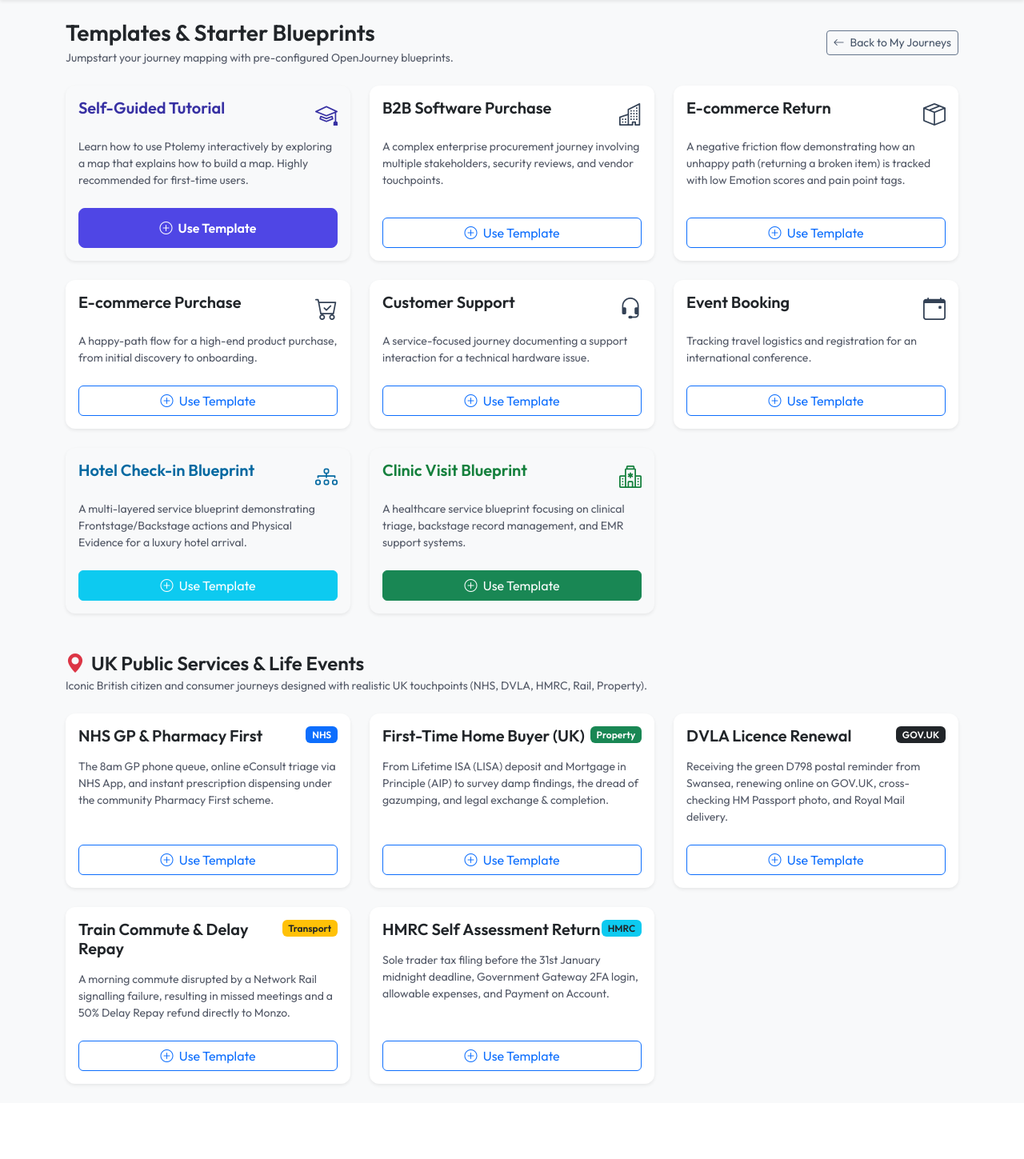
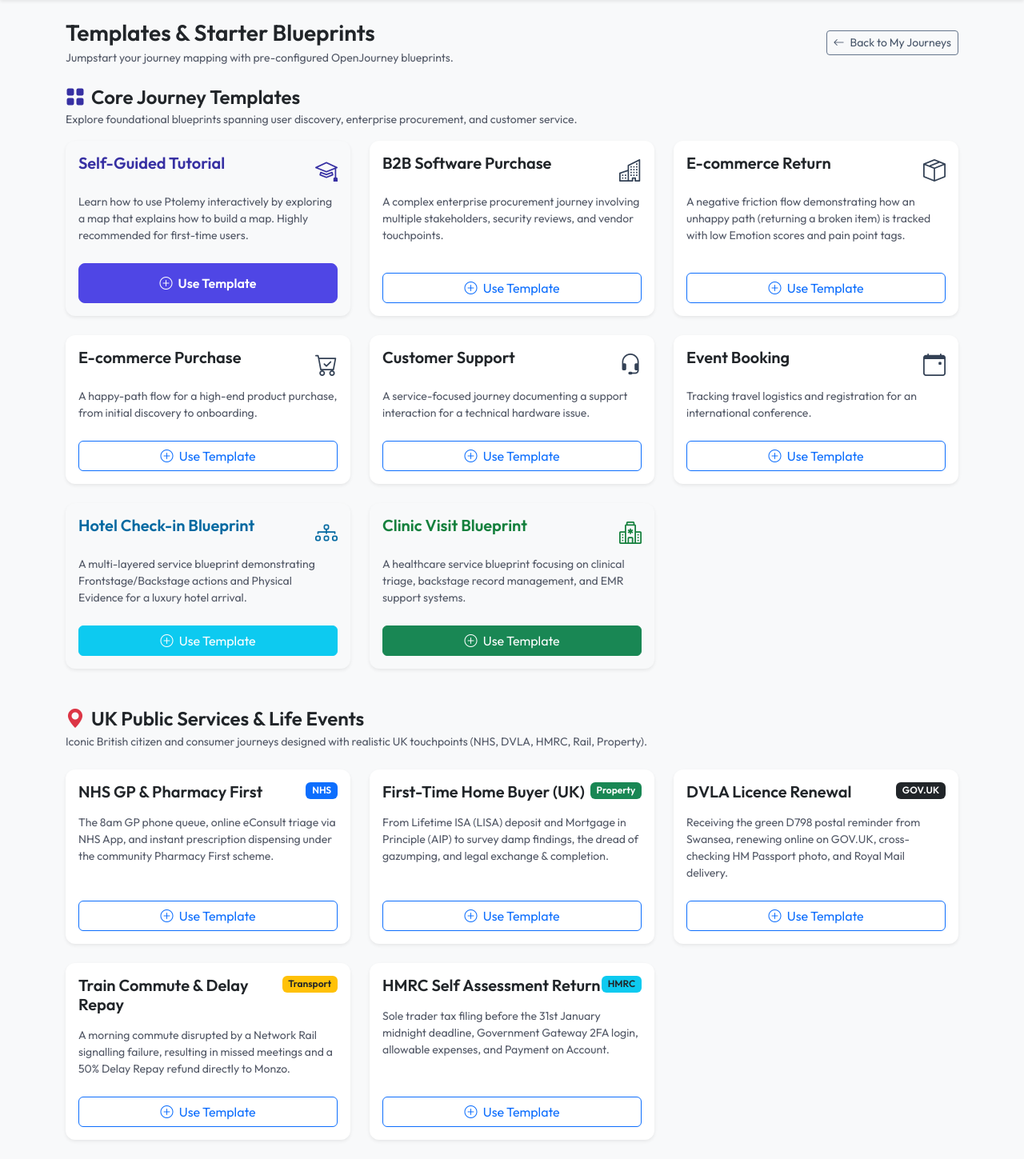
Before and after one commit to andywestley/ptolemy-journey-mapper, a PHP site: page /templates/ in a window 1280 px wide. Shown: the part 70-1519 px from the top of the page at 80% size. Before the commit the page ends 1428 px from the top, so only its background shows below. Run offline with PHP 8.4, Linux system fonts and the light colour scheme; the visitor is signed in with stand-in values (Sample User, id 1); tables that the repository leaves empty hold one stand-in row (values such as "Sample post").

Commit message:
Fix heading order hierarchy to increase strictly by one level

```diff
--- a/public/dashboard.php
+++ b/public/dashboard.php
@@ -37,7 +37,7 @@ include __DIR__ . '/includes/navbar.php';
             <!-- Sidebar for Folders -->
             <aside class="col-md-3 col-lg-2 mb-4 mb-md-0" aria-label="Folders">
                 <div class="d-flex justify-content-between align-items-center mb-3">
-                    <h6 class="fw-bold mb-0 text-muted text-uppercase small">Folders</h6>
+                    <span class="fw-bold mb-0 text-muted text-uppercase small">Folders</span>
                 </div>
                 <div class="list-group list-group-flush mb-4 folder-group shadow-sm rounded-3 overflow-hidden bg-white" id="folder-list">
                     <button class="list-group-item list-group-item-action border-0 p-2 <?php echo ($currentFolder === 'inbox' || empty($currentFolder)) ? 'active' : ''; ?>" data-folder="inbox" onclick="filterByFolder('inbox')">
@@ -88,7 +88,7 @@ include __DIR__ . '/includes/navbar.php';
 
                 <div id="empty-state" class="empty-state" style="display: none;">
                     <i class="bi bi-folder2-open display-1 mb-3 text-muted"></i>
-                    <h3>No journeys found</h3>
+                    <h2 class="h4">No journeys found</h2>
                     <p class="text-muted">Create your first user journey map or import an existing .ojf file.</p>
                 </div>
             </section>
--- a/public/js/dashboard.js
+++ b/public/js/dashboard.js
@@ -91,7 +91,7 @@ async function loadJourneys(type = null) {
                 empty.innerHTML = `
                     <div class="text-center py-5">
                         <i class="bi bi-folder2-open display-1 text-light mb-3"></i>
-                        <h4>No journeys found</h4>
+                        <h2 class="h4">No journeys found</h2>
                         <p class="text-muted">Try changing your filters or create a new journey map.</p>
                     </div>
                 `;
--- a/public/templates.php
+++ b/public/templates.php
@@ -35,13 +35,18 @@ include __DIR__ . '/includes/navbar.php';
         </a>
     </div>
 
+    <div class="mb-3">
+        <h2 class="h4 fw-bold mb-1"><i class="bi bi-grid-fill text-primary me-2"></i>Core Journey Templates</h2>
+        <p class="text-muted small mb-0">Explore foundational blueprints spanning user discovery, enterprise procurement, and customer service.</p>
+    </div>
+
     <div class="row g-4">
         <!-- Tutorial -->
         <div class="col-md-4 col-sm-6">
             <div class="card h-100 border-primary bg-light shadow-sm">
                 <div class="card-body d-flex flex-column">
                     <div class="d-flex justify-content-between align-items-start mb-2">
-                        <h5 class="card-title fw-bold text-primary">Self-Guided Tutorial</h5>
+                        <h3 class="card-title h5 fw-bold text-primary">Self-Guided Tutorial</h3>
                         <i class="bi bi-mortarboard fs-3 text-primary"></i>
                     </div>
                     <p class="card-text text-muted small mb-4 flex-grow-1">Learn how to use Ptolemy interactively by exploring a map that explains how to build a map. Highly recommended for first-time users.</p>
@@ -57,7 +62,7 @@ include __DIR__ . '/includes/navbar.php';
             <div class="card h-100 shadow-sm border-0">
                 <div class="card-body d-flex flex-column">
                     <div class="d-flex justify-content-between align-items-start mb-2">
-                        <h5 class="card-title fw-bold">B2B Software Purchase</h5>
+                        <h3 class="card-title h5 fw-bold">B2B Software Purchase</h3>
                         <i class="bi bi-buildings fs-3 text-secondary"></i>
                     </div>
                     <p class="card-text text-muted small mb-4 flex-grow-1">A complex enterprise procurement journey involving multiple stakeholders, security reviews, and vendor touchpoints.</p>
@@ -73,7 +78,7 @@ include __DIR__ . '/includes/navbar.php';
             <div class="card h-100 shadow-sm border-0">
                 <div class="card-body d-flex flex-column">
                     <div class="d-flex justify-content-between align-items-start mb-2">
-                        <h5 class="card-title fw-bold">E-commerce Return</h5>
+                        <h3 class="card-title h5 fw-bold">E-commerce Return</h3>
                         <i class="bi bi-box-seam fs-3 text-secondary"></i>
                     </div>
                     <p class="card-text text-muted small mb-4 flex-grow-1">A negative friction flow demonstrating how an unhappy path (returning a broken item) is tracked with low Emotion scores and pain point tags.</p>
@@ -89,7 +94,7 @@ include __DIR__ . '/includes/navbar.php';
             <div class="card h-100 shadow-sm border-0">
                 <div class="card-body d-flex flex-column">
                     <div class="d-flex justify-content-between align-items-start mb-2">
-                        <h5 class="card-title fw-bold">E-commerce Purchase</h5>
+                        <h3 class="card-title h5 fw-bold">E-commerce Purchase</h3>
                         <i class="bi bi-cart-check fs-3 text-secondary"></i>
                     </div>
                     <p class="card-text text-muted small mb-4 flex-grow-1">A happy-path flow for a high-end product purchase, from initial discovery to onboarding.</p>
@@ -105,7 +110,7 @@ include __DIR__ . '/includes/navbar.php';
             <div class="card h-100 shadow-sm border-0">
                 <div class="card-body d-flex flex-column">
                     <div class="d-flex justify-content-between align-items-start mb-2">
-                        <h5 class="card-title fw-bold">Customer Support</h5>
+                        <h3 class="card-title h5 fw-bold">Customer Support</h3>
                         <i class="bi bi-headset fs-3 text-secondary"></i>
                     </div>
                     <p class="card-text text-muted small mb-4 flex-grow-1">A service-focused journey documenting a support interaction for a technical hardware issue.</p>
@@ -121,7 +126,7 @@ include __DIR__ . '/includes/navbar.php';
             <div class="card h-100 shadow-sm border-0">
                 <div class="card-body d-flex flex-column">
                     <div class="d-flex justify-content-between align-items-start mb-2">
-                        <h5 class="card-title fw-bold">Event Booking</h5>
+                        <h3 class="card-title h5 fw-bold">Event Booking</h3>
                         <i class="bi bi-calendar-event fs-3 text-secondary"></i>
                     </div>
                     <p class="card-text text-muted small mb-4 flex-grow-1">Tracking travel logistics and registration for an international conference.</p>
@@ -137,7 +142,7 @@ include __DIR__ . '/includes/navbar.php';
             <div class="card h-100 border-info bg-light shadow-sm">
                 <div class="card-body d-flex flex-column">
                     <div class="d-flex justify-content-between align-items-start mb-2">
-                        <h5 class="card-title fw-bold text-info">Hotel Check-in Blueprint</h5>
+                        <h3 class="card-title h5 fw-bold text-info">Hotel Check-in Blueprint</h3>
                         <i class="bi bi-diagram-3 fs-3 text-info"></i>
                     </div>
                     <p class="card-text text-muted small mb-4 flex-grow-1">A multi-layered service blueprint demonstrating Frontstage/Backstage actions and Physical Evidence for a luxury hotel arrival.</p>
@@ -153,7 +158,7 @@ include __DIR__ . '/includes/navbar.php';
             <div class="card h-100 border-success bg-light shadow-sm">
                 <div class="card-body d-flex flex-column">
                     <div class="d-flex justify-content-between align-items-start mb-2">
-                        <h5 class="card-title fw-bold text-success">Clinic Visit Blueprint</h5>
+                        <h3 class="card-title h5 fw-bold text-success">Clinic Visit Blueprint</h3>
                         <i class="bi bi-hospital fs-3 text-success"></i>
                     </div>
                     <p class="card-text text-muted small mb-4 flex-grow-1">A healthcare service blueprint focusing on clinical triage, backstage record management, and EMR support systems.</p>
@@ -181,7 +186,7 @@ include __DIR__ . '/includes/navbar.php';
             <div class="card h-100 shadow-sm border-0">
                 <div class="card-body d-flex flex-column">
                     <div class="d-flex justify-content-between align-items-start mb-2">
-                        <h5 class="card-title fw-bold">NHS GP & Pharmacy First</h5>
+                        <h3 class="card-title h5 fw-bold">NHS GP & Pharmacy First</h3>
                         <span class="badge bg-primary text-white">NHS</span>
                     </div>
                     <p class="card-text text-muted small mb-4 flex-grow-1">The 8am GP phone queue, online eConsult triage via NHS App, and instant prescription dispensing under the community Pharmacy First scheme.</p>
@@ -197,7 +202,7 @@ include __DIR__ . '/includes/navbar.php';
             <div class="card h-100 shadow-sm border-0">
                 <div class="card-body d-flex flex-column">
                     <div class="d-flex justify-content-between align-items-start mb-2">
-                        <h5 class="card-title fw-bold">First-Time Home Buyer (UK)</h5>
+                        <h3 class="card-title h5 fw-bold">First-Time Home Buyer (UK)</h3>
                         <span class="badge bg-success text-white">Property</span>
                     </div>
                     <p class="card-text text-muted small mb-4 flex-grow-1">From Lifetime ISA (LISA) deposit and Mortgage in Principle (AIP) to survey damp findings, the dread of gazumping, and legal exchange & completion.</p>
@@ -213,7 +218,7 @@ include __DIR__ . '/includes/navbar.php';
             <div class="card h-100 shadow-sm border-0">
                 <div class="card-body d-flex flex-column">
                     <div class="d-flex justify-content-between align-items-start mb-2">
-                        <h5 class="card-title fw-bold">DVLA Licence Renewal</h5>
+                        <h3 class="card-title h5 fw-bold">DVLA Licence Renewal</h3>
                         <span class="badge bg-dark text-white">GOV.UK</span>
                     </div>
                     <p class="card-text text-muted small mb-4 flex-grow-1">Receiving the green D798 postal reminder from Swansea, renewing online on GOV.UK, cross-checking HM Passport photo, and Royal Mail delivery.</p>
@@ -229,7 +234,7 @@ include __DIR__ . '/includes/navbar.php';
             <div class="card h-100 shadow-sm border-0">
                 <div class="card-body d-flex flex-column">
                     <div class="d-flex justify-content-between align-items-start mb-2">
-                        <h5 class="card-title fw-bold">Train Commute & Delay Repay</h5>
+                        <h3 class="card-title h5 fw-bold">Train Commute & Delay Repay</h3>
                         <span class="badge bg-warning text-dark">Transport</span>
                     </div>
                     <p class="card-text text-muted small mb-4 flex-grow-1">A morning commute disrupted by a Network Rail signalling failure, resulting in missed meetings and a 50% Delay Repay refund directly to Monzo.</p>
@@ -245,7 +250,7 @@ include __DIR__ . '/includes/navbar.php';
             <div class="card h-100 shadow-sm border-0">
                 <div class="card-body d-flex flex-column">
                     <div class="d-flex justify-content-between align-items-start mb-2">
-                        <h5 class="card-title fw-bold">HMRC Self Assessment Return</h5>
+                        <h3 class="card-title h5 fw-bold">HMRC Self Assessment Return</h3>
                         <span class="badge bg-info text-dark">HMRC</span>
                     </div>
                     <p class="card-text text-muted small mb-4 flex-grow-1">Sole trader tax filing before the 31st January midnight deadline, Government Gateway 2FA login, allowable expenses, and Payment on Account.</p>
```
Also changed, not shown: public/admin.php (+4 -4 lines), public/editor.php (+13 -13 lines), public/share.php (+9 -9 lines), public/js/dashboard.min.js.
